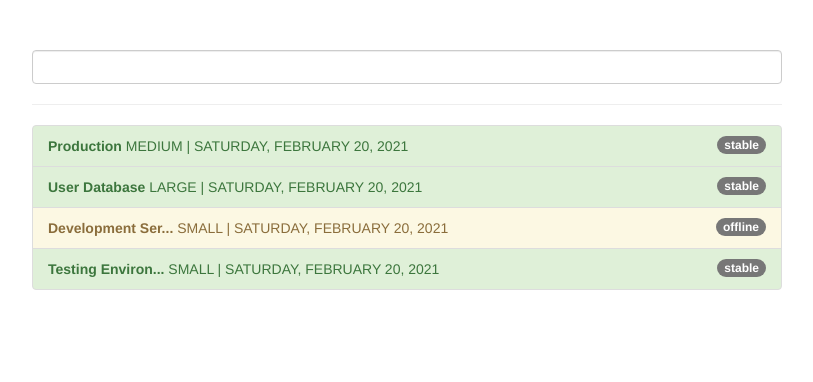
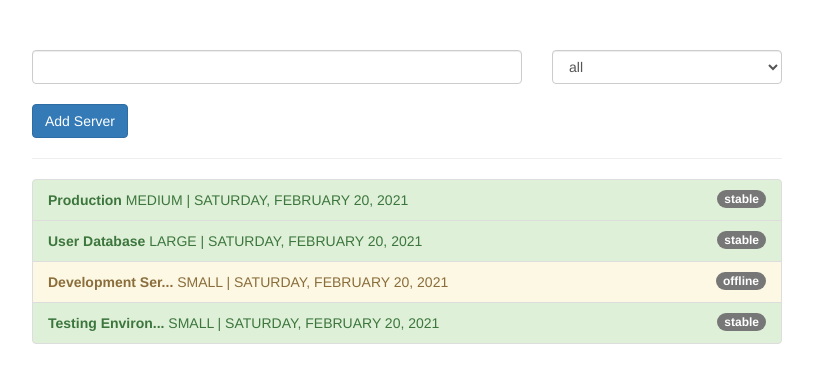
Before and after one commit to twolak88/ang-pipes, an Angular app: page / in a window 1280 px wide. Shown: the top 382 px of the page, without its empty margins (233-1046 px from the left). Built offline with nearby package versions, Linux system fonts and the light colour scheme.

Commit message:
Pure and Impure Pipes (or: How to "fix" the Filter Pipe); Filtered by all and by each property

```diff
--- a/src/app/app.component.html
+++ b/src/app/app.component.html
@@ -1,15 +1,29 @@
 <div class="container">
   <div class="row">
     <div class="col-xs-12 col-sm-10 col-md-8 col-sm-offset-1 col-md-offset-2">
-      <input
-        type="text"
-        class="form-control"
-        [(ngModel)]="filteredStatus">
+      <div class="row">
+        <div class="col-xs-8">
+          <input
+            type="text"
+            class="form-control"
+            [(ngModel)]="filteredStatus">
+        </div>
+        <div class="col-xs-4">
+          <select
+            class="form-control"
+            [ngModel]="filteredObject"
+            #filterBy>
+            <option [value]="item" *ngFor="let item of filteredObjects">{{ item }}</option>
+        </select>
+        </div>
+      </div>
+      <br>
+      <button class="btn btn-primary" (click)="onAddServer()">Add Server</button>
       <hr>
       <ul class="list-group">
         <li
           class="list-group-item"
-          *ngFor="let server of servers | filter: filteredStatus: 'status'"
+          *ngFor="let server of servers | filter: filteredStatus: filterBy.value"
           [ngClass]="getStatusClasses(server)">
           <span
             class="badge">
--- a/src/app/app.component.ts
+++ b/src/app/app.component.ts
@@ -1,11 +1,11 @@
-import { Component } from '@angular/core';
+import { Component, OnInit } from '@angular/core';
 
 @Component({
   selector: 'app-root',
   templateUrl: './app.component.html',
   styleUrls: ['./app.component.css']
 })
-export class AppComponent {
+export class AppComponent implements OnInit{
   servers = [
     {
       instanceType: 'medium',
@@ -33,6 +33,14 @@ export class AppComponent {
     }
   ];
   filteredStatus: string = '';
+  filteredObjects = [];
+  filteredObject: string = 'all';
+
+  ngOnInit(): void {
+    this.filteredObjects = Object.keys(this.servers[0]);
+    this.filteredObjects.splice(this.filteredObjects.indexOf('started'), 1);
+    this.filteredObjects.push('all');
+  }
 
   getStatusClasses(server: {instanceType: string, name: string, status: string, started: Date}) {
     return {
@@ -41,4 +49,13 @@ export class AppComponent {
       'list-group-item-danger': server.status === 'critical'
     };
   }
+
+  onAddServer() {
+    this.servers.push({
+      instanceType: 'small',
+      name: 'Test server',
+      status: 'stable',
+      started: new Date(2021, 1, 20)
+    });
+  }
 }
--- a/src/app/pipes/filter.pipe.ts
+++ b/src/app/pipes/filter.pipe.ts
@@ -1,7 +1,9 @@
+import { stringify } from '@angular/compiler/src/util';
 import { Pipe, PipeTransform } from '@angular/core';
 
 @Pipe({
-  name: 'filter'
+  name: 'filter',
+  pure: false
 })
 export class FilterPipe implements PipeTransform {
 
@@ -11,8 +13,18 @@ export class FilterPipe implements PipeTransform {
     }
     const resultArray = [];
     for (const item of <[]>value) {
-      if((<string>item[propName]).startsWith(filterString)) {
-        resultArray.push(item);
+      if (propName === 'all') {
+        for (let key of Object.keys(item)) {
+          let prop = item[key];
+          if (typeof prop === "string" && (<string>prop).startsWith(filterString)
+            && !resultArray.includes(item)) {
+            resultArray.push(item);
+          }
+        }
+      } else {
+        if((<string>item[propName]).startsWith(filterString)) {
+          resultArray.push(item);
+        }
       }
     }
     return resultArray;
```
